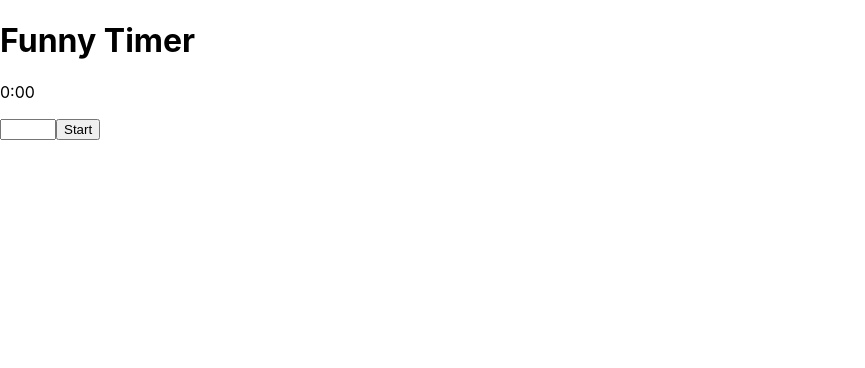
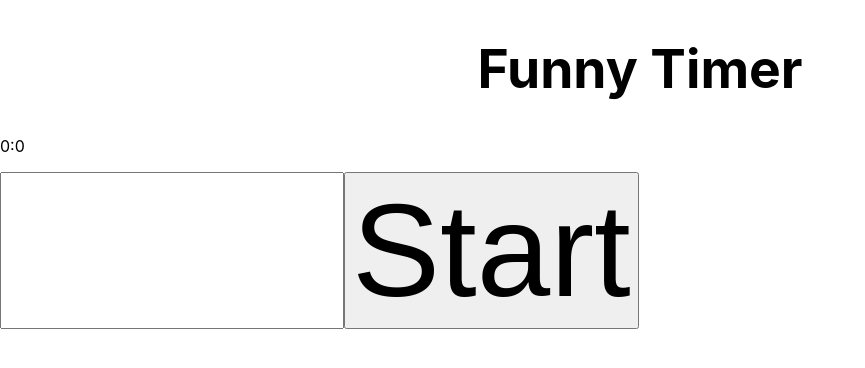
Before and after one commit to jongia132/sdd-major-project, a React (Create React App) app: page /Pomodoro in a window 1280 px wide. Shown: the top 368 px of the page, without its empty margins (0-865 px from the left). Built offline with nearby package versions, Linux system fonts and the light colour scheme.

Commit message:
Convert most code to react

```diff
--- /dev/null
+++ b/src/applets/Pomodoro.css
@@ -0,0 +1,18 @@
+h1 {
+  font-size: 40pt;
+  text-align: center;
+}
+
+button {
+  height: 100vh;
+  width: 50vh;
+}
+
+input {
+  font-size: 99pt;
+}
+
+#timer {
+  font-size: 49pt;
+  text-align: center;
+}/*# sourceMappingURL=Pomodoro.css.map */
--- a/src/applets/Pomodoro.jsx
+++ b/src/applets/Pomodoro.jsx
@@ -1,46 +1,54 @@
 import React from 'react';
+import './Pomodoro.css'
 const Pomodoro = () => {
-    var idiot = null
-    async function timer() {
-        console.log(mins.innerText, secs.innerText)
-        if (secs.innerText < 1 && mins.innerText < 1) {
-            document.getElementById("timer").innerText = "lol"
-            clearInterval(idiot)
-            const sound = new Audio("lol.mp3")
-            sound.play()
-        }
-        if (mins.innerText > 0 && secs.innerText == 0) {
-            mins.innerText -= 1
-            secs.innerText = 59
-        }
-        else {
-            if (secs.innerText <= 10) {
-                secs.innerText = "0" + (secs.innerText -1)
-            }
-            else {
-                secs.innerText -= 1
-            }
-        }
-    }
+    var Time = {
+        mins: 0,
+        secs: 0,
+        count: 0
+    };
+
     function startTimer() {
-        if (document.getElementById('length').value < 1 || document.getElementById('length').value > 99) {
+        setTime(document.getElementById("length").value)
+        if (Time.mins < 1 || Time.mins > 99) {
             return alert("Fuck you")
         }
-        else if (document.getElementById('length').value == 69) {
+        else if (Time.mins == 69) {
             return alert("no")
         }
         document.getElementById("start").setAttribute('disabled', true)
-        mins.innerText = document.getElementById("length").value
-        idiot = setInterval(timer, 1000);
+        let timer = setInterval(function() {
+            if (Time.count < 1) {
+                document.getElementById("timer").innerText = "lol"
+                clearInterval(timer)
+                const sound = new Audio("lol.mp3")
+                sound.play()
+            }
+            else {
+                Time.count -= 1
+                Time.mins = Math.floor(Time.count/60)
+                Time.secs = Time.count % 60
+                console.table(Time)
+            }
+        }, 1000)
+    }
+
+    // Timer components
+    function setTime(mins) {
+        Time.mins = mins
+        Time.count = mins*60
+    }
+
+    function CurrentTime() {
+        return (<span>{Time.mins}:{Time.secs}</span>)
     }
 
     // Return app
     return (
     <div className="pomodoro-timer">
         <h1>Funny Timer</h1>
-        <p className="timer"><span className="mins">0</span>:<span className="secs">00</span></p>
-        <input type="number" min="1" max="99" className="length" step="1"></input>
-        <input type="submit" onClick={startTimer} className="start" value="Start"></input>
+        <p className="timer"><CurrentTime /></p>
+        <input type="number" min="1" max="99" id="length" className="length" step="1"></input>
+        <input type="submit" onClick={startTimer} id="start" className="start" value="Start"></input>
     </div>
     )
 }
--- a/src/applets/Pomodoro.scss
+++ b/src/applets/Pomodoro.scss
@@ -0,0 +1,15 @@
+h1 {
+    font-size: 40pt;
+    text-align: center;
+}
+button {
+    height:100vh;
+    width:50vh
+}
+input {
+    font-size: 99pt;
+}
+#timer {
+    font-size: 49pt;
+    text-align: center;
+}
```
Also changed, not shown: 1 other file (tests, documents, lock files or other folders).
